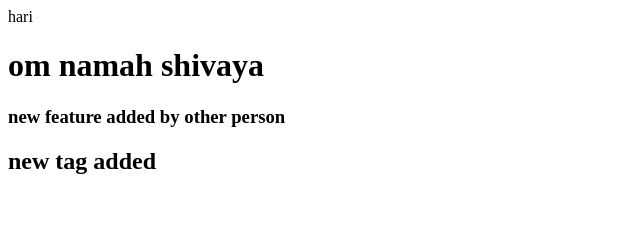
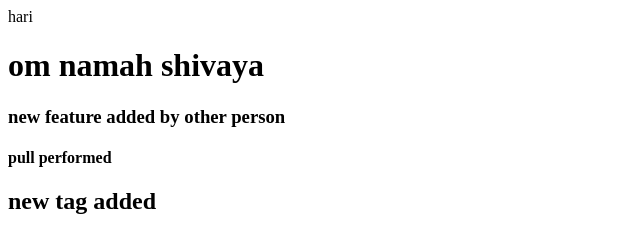
Before and after one commit to BALIRAM-PRAJAPATI/practice-2, a plain HTML site: page index.html in a window 1280 px wide. Shown: the whole page, without its empty margins (0-640 px from the left). Drawn offline with Linux system fonts and the light colour scheme.

Commit message:
pull performed

```diff
--- a/index.html
+++ b/index.html
@@ -8,6 +8,7 @@ ram
 <p>hari</p>
 <h1>om namah shivaya</h1>
 <h3>new feature added by other person</h3>
+<h4>pull performed<h4>
 <h2>new tag added</h2>
 </body>
 </html>
```
